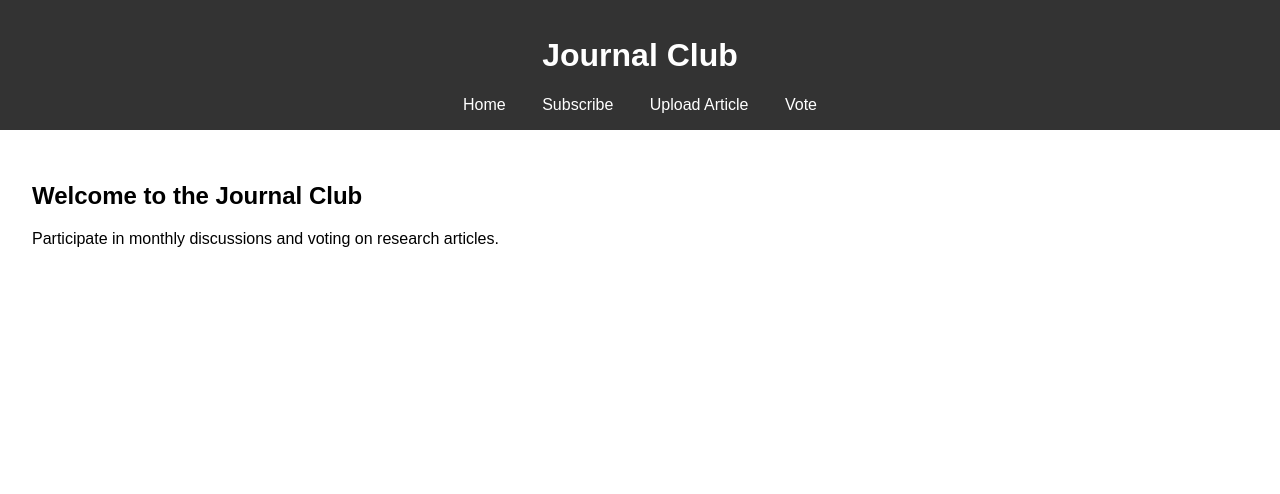
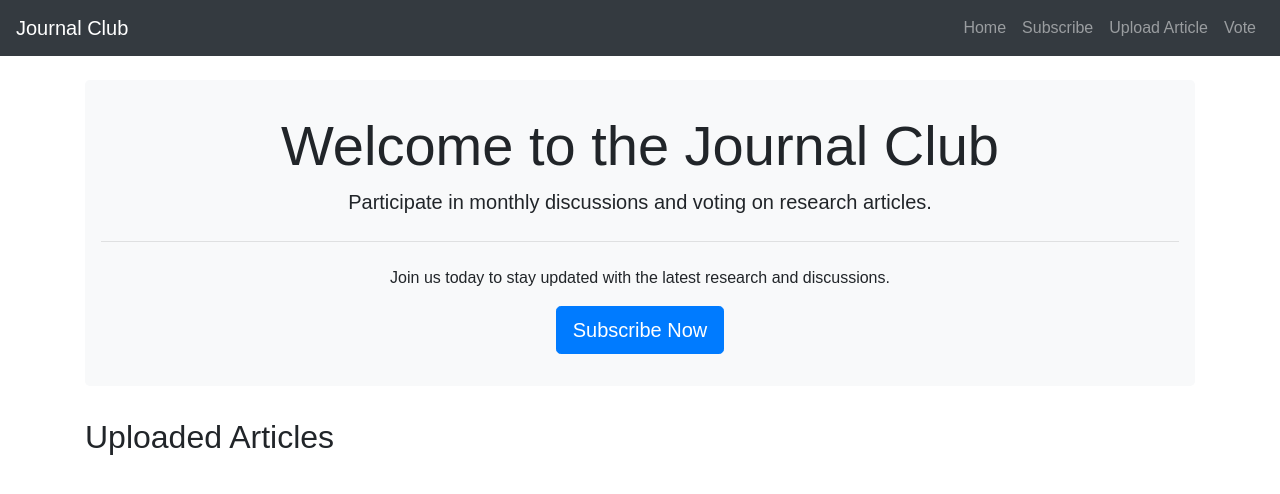
Before and after one commit to mariesantillo/journal-club, a Python web app: template templates/home.html in a window 1280 px wide. Shown: the top 494 px of the page. Run offline with Jinja, Linux system fonts and the light colour scheme; the template is opened without the code that fills it, so the values that code supplies are empty; some libraries are stand-ins or nearby versions.

Commit message:
Enhanced UI and added voting results

```diff
--- a/static/style.css
+++ b/static/style.css
@@ -3,35 +3,14 @@ body {
     margin: 0;
     padding: 0;
 }
-header {
-    background: #333;
-    color: #fff;
-    padding: 1em 0;
-    text-align: center;
+.jumbotron {
+    background: #f8f9fa;
+    padding: 2rem 1rem;
 }
-nav a {
-    color: #fff;
-    margin: 0 1em;
+.list-group-item a {
     text-decoration: none;
+    color: #333;
 }
-main {
-    padding: 2em;
+.list-group-item a:hover {
+    text-decoration: underline;
 }
-form {
-    max-width: 400px;
-    margin: 0 auto;
-}
-label {
-    display: block;
-    margin: 0.5em 0 0.2em;
-}
-input, select, button {
-    width: 100%;
-    padding: 0.5em;
-    margin-bottom: 1em;
-}
-button {
-    background: #333;
-    color: #fff;
-    border: none;
-}
--- a/templates/base.html
+++ b/templates/base.html
@@ -4,20 +4,52 @@
     <meta charset="UTF-8">
     <meta name="viewport" content="width=device-width, initial-scale=1.0">
     <title>Journal Club</title>
+    <!-- Bootstrap CSS -->
+    <link href="https://stackpath.bootstrapcdn.com/bootstrap/4.5.2/css/bootstrap.min.css" rel="stylesheet">
+    <!-- Custom CSS -->
     <link rel="stylesheet" href="{{ url_for('static', filename='style.css') }}">
 </head>
 <body>
-    <header>
-        <h1>Journal Club</h1>
-        <nav>
-            <a href="{{ url_for('home') }}">Home</a>
-            <a href="{{ url_for('subscribe') }}">Subscribe</a>
-            <a href="{{ url_for('upload') }}">Upload Article</a>
-            <a href="{{ url_for('vote') }}">Vote</a>
-        </nav>
-    </header>
-    <main>
+    <nav class="navbar navbar-expand-lg navbar-dark bg-dark">
+        <a class="navbar-brand" href="{{ url_for('home') }}">Journal Club</a>
+        <button class="navbar-toggler" type="button" data-toggle="collapse" data-target="#navbarNav" aria-controls="navbarNav" aria-expanded="false" aria-label="Toggle navigation">
+            <span class="navbar-toggler-icon"></span>
+        </button>
+        <div class="collapse navbar-collapse" id="navbarNav">
+            <ul class="navbar-nav ml-auto">
+                <li class="nav-item">
+                    <a class="nav-link" href="{{ url_for('home') }}">Home</a>
+                </li>
+                <li class="nav-item">
+                    <a class="nav-link" href="{{ url_for('subscribe') }}">Subscribe</a>
+                </li>
+                <li class="nav-item">
+                    <a class="nav-link" href="{{ url_for('upload') }}">Upload Article</a>
+                </li>
+                <li class="nav-item">
+                    <a class="nav-link" href="{{ url_for('vote') }}">Vote</a>
+                </li>
+            </ul>
+        </div>
+    </nav>
+    <div class="container mt-4">
+        {% with messages = get_flashed_messages(with_categories=true) %}
+            {% if messages %}
+                {% for category, message in messages %}
+                    <div class="alert alert-{{ category }} alert-dismissible fade show" role="alert">
+                        {{ message }}
+                        <button type="button" class="close" data-dismiss="alert" aria-label="Close">
+                            <span aria-hidden="true">&times;</span>
+                        </button>
+                    </div>
+                {% endfor %}
+            {% endif %}
+        {% endwith %}
         {% block content %}{% endblock %}
-    </main>
+    </div>
+    <!-- Bootstrap JS and dependencies -->
+    <script src="https://code.jquery.com/jquery-3.5.1.slim.min.js"></script>
+    <script src="https://cdn.jsdelivr.net/npm/@popperjs/core@2.5.4/dist/umd/popper.min.js"></script>
+    <script src="https://stackpath.bootstrapcdn.com/bootstrap/4.5.2/js/bootstrap.min.js"></script>
 </body>
 </html>
--- a/templates/home.html
+++ b/templates/home.html
@@ -1,5 +1,18 @@
 {% extends 'base.html' %}
 {% block content %}
-    <h2>Welcome to the Journal Club</h2>
-    <p>Participate in monthly discussions and voting on research articles.</p>
+    <div class="jumbotron text-center">
+        <h1 class="display-4">Welcome to the Journal Club</h1>
+        <p class="lead">Participate in monthly discussions and voting on research articles.</p>
+        <hr class="my-4">
+        <p>Join us today to stay updated with the latest research and discussions.</p>
+        <a class="btn btn-primary btn-lg" href="{{ url_for('subscribe') }}" role="button">Subscribe Now</a>
+    </div>
+    <h2 class="my-4">Uploaded Articles</h2>
+    <ul class="list-group">
+        {% for article in articles %}
+            <li class="list-group-item">
+                <a href="{{ url_for('static', filename='uploads/' ~ article.filename) }}" target="_blank">{{ article.title }}</a>
+            </li>
+        {% endfor %}
+    </ul>
 {% endblock %}
```
Also changed, not shown: app.py (+18 -2 lines), templates/results.html (added, +12 -0 lines), templates/subscribe.html (+26 -5 lines), templates/upload.html (+31 -7 lines), templates/vote.html (+30 -9 lines).
